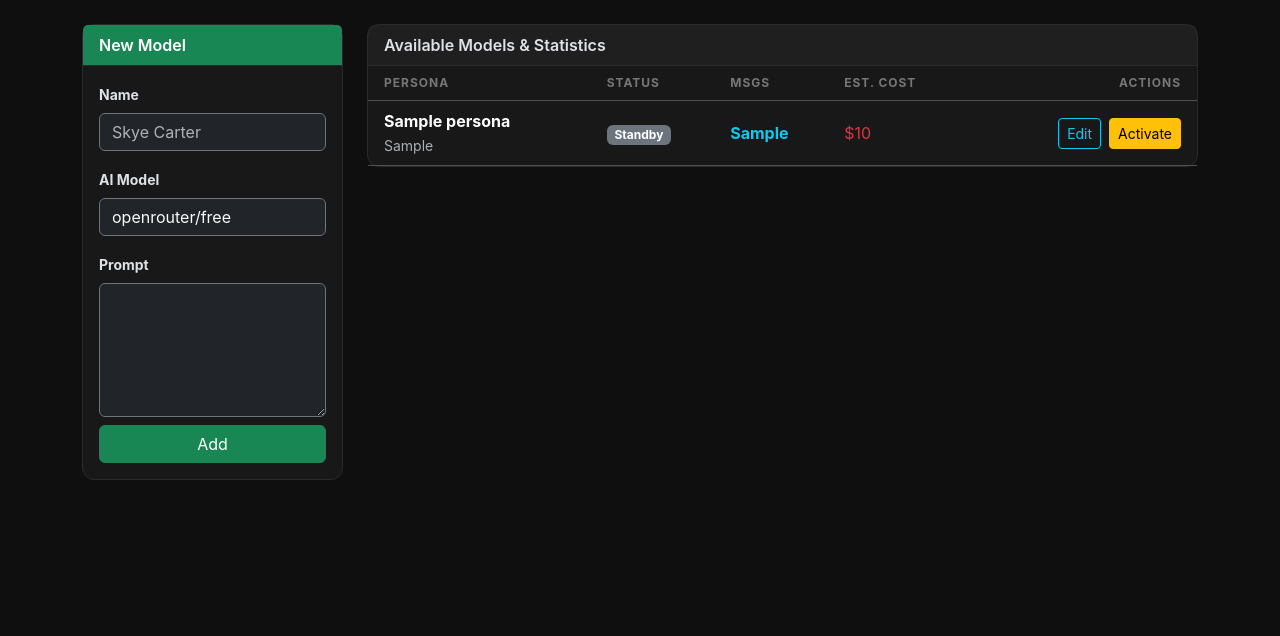
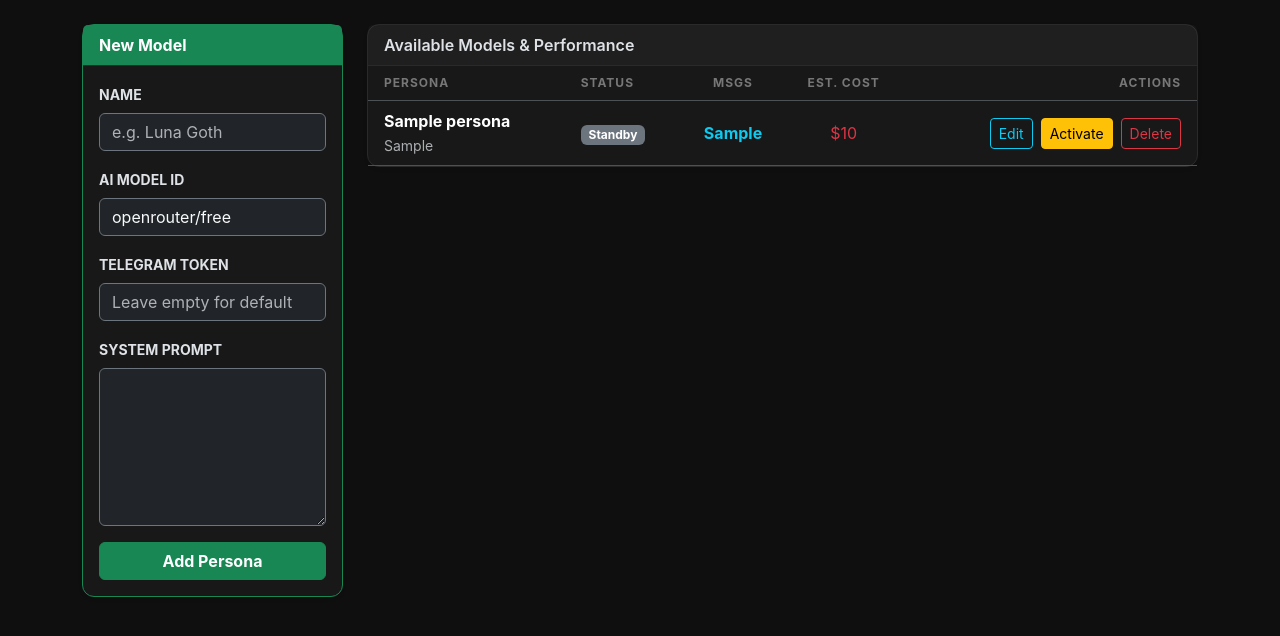
Before and after one commit to danielzurek/ai-influencer-bot, a FastAPI app: template app/templates/personas.html in a window 1280 px wide. Shown: the part 73-709 px from the top of the page. Run offline with FastAPI, Linux system fonts and the light colour scheme; the template is opened without the code that fills it: most values are stand-ins (such as "Sample title", 1, 10 or a date in 2020); parts of the project's set-up code (start-up, migrations or seed data) failed here and were passed over.

Commit message:
Models CRUD operations fix.

```diff
--- a/app/templates/personas.html
+++ b/app/templates/personas.html
@@ -3,39 +3,43 @@
 {% block content %}
 <div class="row">
     <div class="col-md-3 mb-4">
-        <div class="card">
-            <div class="card-header bg-success text-white">New Model</div>
+        <div class="card shadow-sm border-success">
+            <div class="card-header bg-success text-white fw-bold">New Model</div>
             <div class="card-body">
                 <form action="/admin/personas/create" method="post">
                     <div class="mb-3">
-                        <label class="form-label small fw-bold">Name</label>
-                        <input type="text" name="name" class="form-control bg-dark text-light border-secondary" placeholder="Skye Carter" required>
+                        <label class="form-label small fw-bold text-uppercase">Name</label>
+                        <input type="text" name="name" class="form-control bg-dark text-light border-secondary" placeholder="e.g. Luna Goth" required>
                     </div>
                     <div class="mb-3">
-                        <label class="form-label small fw-bold">AI Model</label>
+                        <label class="form-label small fw-bold text-uppercase">AI Model ID</label>
                         <input type="text" name="ai_model" class="form-control bg-dark text-light border-secondary" value="openrouter/free">
                     </div>
-                    <div class="mb-2">
-                        <label class="form-label small fw-bold">Prompt</label>
-                        <textarea name="system_prompt" class="form-control bg-dark text-light border-secondary" rows="5" required></textarea>
+                    <div class="mb-3">
+                        <label class="form-label small fw-bold text-uppercase">Telegram Token</label>
+                        <input type="text" name="telegram_token" class="form-control bg-dark text-light border-secondary" placeholder="Leave empty for default">
                     </div>
-                    <button type="submit" class="btn btn-success w-100">Add</button>
+                    <div class="mb-3">
+                        <label class="form-label small fw-bold text-uppercase">System Prompt</label>
+                        <textarea name="system_prompt" class="form-control bg-dark text-light border-secondary" rows="6" required></textarea>
+                    </div>
+                    <button type="submit" class="btn btn-success w-100 fw-bold">Add Persona</button>
                 </form>
             </div>
         </div>
     </div>
 
     <div class="col-md-9">
-        <div class="card">
-            <div class="card-header">Available Models & Statistics</div>
+        <div class="card shadow-sm">
+            <div class="card-header">Available Models & Performance</div>
             <div class="card-body p-0">
                 <table class="table table-dark table-hover align-middle mb-0">
                     <thead>
                         <tr>
                             <th class="ps-3">Persona</th>
                             <th>Status</th>
-                            <th>Msgs</th>
-                            <th>Est. Cost</th>
+                            <th class="text-center">Msgs</th>
+                            <th class="text-center">Est. Cost</th>
                             <th class="text-end pe-3">Actions</th>
                         </tr>
                     </thead>
@@ -53,17 +57,21 @@
                                 <span class="badge bg-secondary">Standby</span>
                                 {% endif %}
                             </td>
-                            <td><span class="text-info fw-bold">{{ persona.stats_msgs }}</span></td>
-                            <td><span class="text-danger">${{ persona.stats_cost }}</span></td>
+                            <td class="text-center"><span class="text-info fw-bold">{{ persona.stats_msgs }}</span></td>
+                            <td class="text-center"><span class="text-danger">${{ persona.stats_cost }}</span></td>
                             <td class="text-end pe-3">
                                 <div class="d-flex justify-content-end gap-2">
                                     <a href="/admin/personas/{{ persona.id }}" class="btn btn-sm btn-outline-info">Edit</a>
+
                                     {% if not persona.is_active %}
                                     <form action="/admin/personas/{{ persona.id }}/activate" method="post">
                                         <button type="submit" class="btn btn-sm btn-warning">Activate</button>
                                     </form>
+                                    <form action="/admin/personas/{{ persona.id }}/delete" method="post" onsubmit="return confirm('Are you sure you want to delete this persona?');">
+                                        <button type="submit" class="btn btn-sm btn-outline-danger">Delete</button>
+                                    </form>
                                     {% else %}
-                                    <button class="btn btn-sm btn-dark" disabled>Selected</button>
+                                    <button class="btn btn-sm btn-dark border-secondary" disabled>Selected</button>
                                     {% endif %}
                                 </div>
                             </td>
```
Also changed, not shown: app/web/admin_routes.py (+14 -0 lines), 1 other file.
